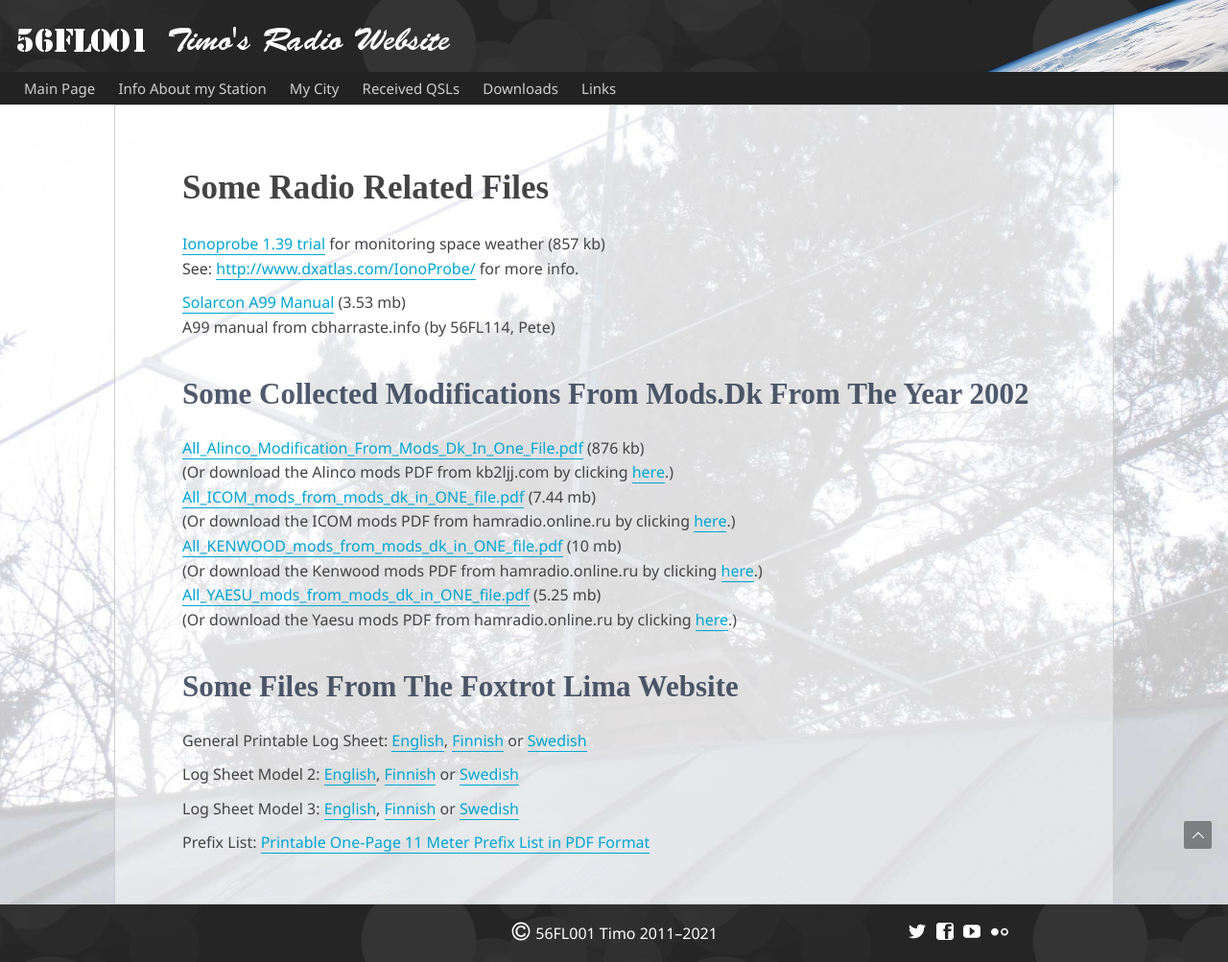
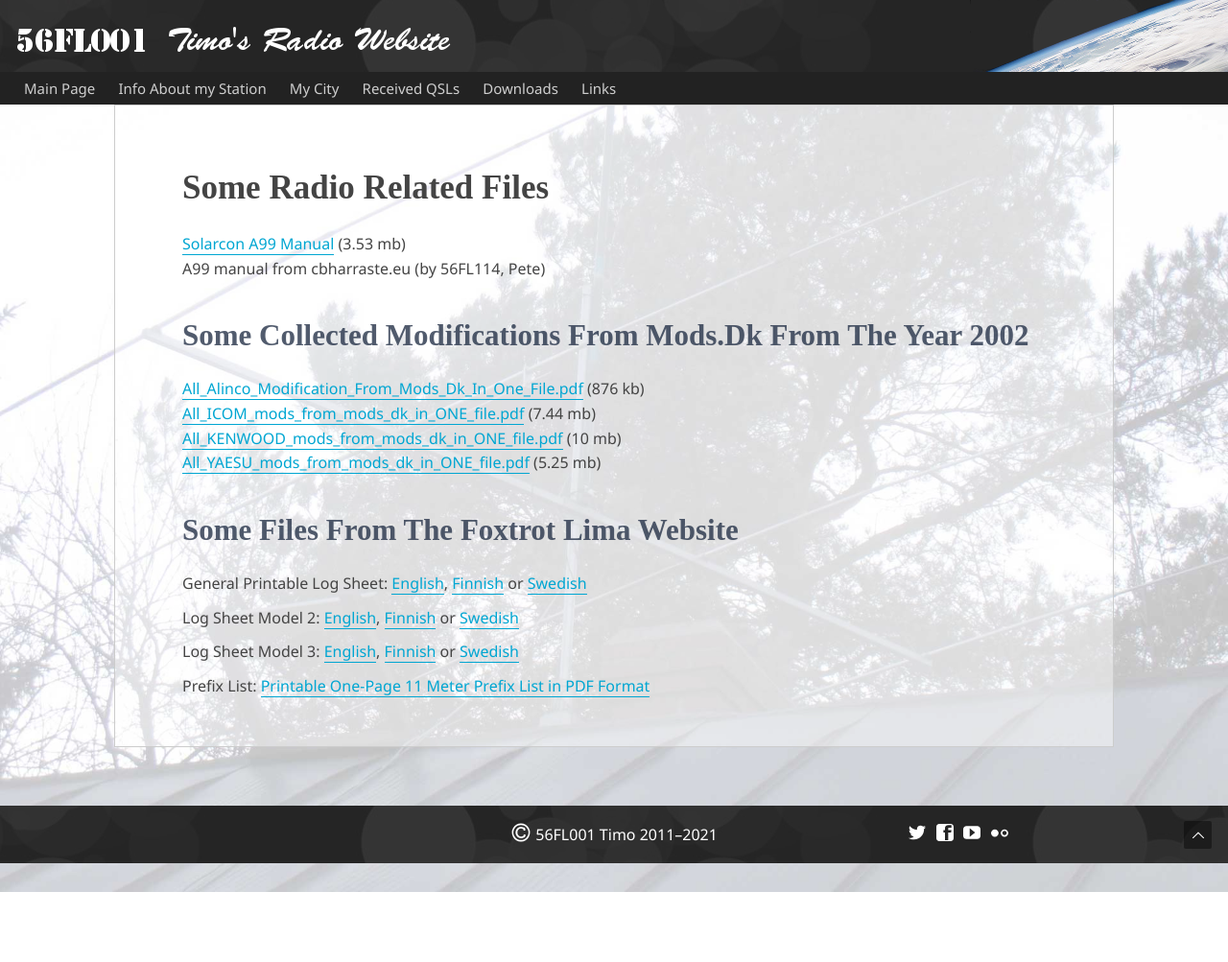
Before and after one commit to teear/56fl001.fldx.org, a Jekyll site: the page built from files.html, in a window 1280 px wide. Shown: the whole page at 96% size. Built offline with Jekyll 4.4.1, drawn with Linux system fonts in a browser that asks for light colours.

Commit message:
Fixed links on the downloads page
Removed IonoProbe download link. IonoProbe website says:
IonoProbe 1.41 has been discontinued because NOAA no longer provides
some of the data feeds that were used by IonoProbe.

Updated the link to the Solarcon A99 manual.

Removed links to files on kb2ljj.serveftp.com (the site is gone).

```diff
--- a/files.html
+++ b/files.html
@@ -6,27 +6,21 @@
 <h1>Some Radio Related Files</h1>
 
 <p>
-<a href="http://fldx.org/site/downloads/IonoProbe.zip">Ionoprobe 1.39 trial</a> for monitoring space weather (857 kb)<br>
-See: <a href="http://www.dxatlas.com/IonoProbe/" target="_blank" rel="noopener">http://www.dxatlas.com/IonoProbe/</a> for more info.
+<a href="https://tiedostot.cbharraste.eu/Solarcon-A99-manual.pdf">Solarcon A99 Manual</a> (3.53 mb)<br>
+A99 manual from cbharraste.eu (by 56FL114, Pete)<br>
 </p>
-
-<p>
-<a href="http://cbharraste.info/tiedostot/Solarcon-A99-Manual.PDF">Solarcon A99 Manual</a> (3.53 mb)<br>
-A99 manual from cbharraste.info (by 56FL114, Pete)<br>
-</p>
-
 
 <h2>Some collected modifications from mods.dk from the year 2002</h2>
 
 <p>
 <a href="downloads/All_Alinco_Modification_From_Mods_Dk_In_One_File.pdf">All_Alinco_Modification_From_Mods_Dk_In_One_File.pdf</a> (876 kb)<br>
-(Or download the Alinco mods PDF from kb2ljj.com by clicking <a href="http://kb2ljj.serveftp.com/Manuals%20Review/Modification%20Sheet/All%20Alinco%20Modification%20From%20Mods%20Dk%20In%20One%20File.pdf">here</a>.)<br>
+{% comment %}(Or download the Alinco mods PDF from kb2ljj.com by clicking <a href="http://kb2ljj.serveftp.com/Manuals%20Review/Modification%20Sheet/All%20Alinco%20Modification%20From%20Mods%20Dk%20In%20One%20File.pdf">here</a>.)<br>{% endcomment %}
 <a href="downloads/All_ICOM_mods_from_mods_dk_in_ONE_file.pdf">All_ICOM_mods_from_mods_dk_in_ONE_file.pdf</a> (7.44 mb)<br>
-(Or download the ICOM mods PDF from hamradio.online.ru by clicking <a href="http://hamradio.online.ru/ftp3/All_ICOM_mods_from_mods_dk_in_ONE_file.pdf">here</a>.)<br>
+{% comment %}(Or download the ICOM mods PDF from hamradio.online.ru by clicking <a href="http://hamradio.online.ru/ftp3/All_ICOM_mods_from_mods_dk_in_ONE_file.pdf">here</a>.)<br>{% endcomment %}
 <a href="downloads/All_KENWOOD_mods_from_mods_dk_in_ONE_file.pdf">All_KENWOOD_mods_from_mods_dk_in_ONE_file.pdf</a> (10 mb)<br>
-(Or download the Kenwood mods PDF from hamradio.online.ru by clicking <a href="http://hamradio.online.ru/ftp3/All_KENWOOD_mods_from_mods_dk_in_ONE_file.pdf">here</a>.)<br>
+{% comment %}(Or download the Kenwood mods PDF from hamradio.online.ru by clicking <a href="http://hamradio.online.ru/ftp3/All_KENWOOD_mods_from_mods_dk_in_ONE_file.pdf">here</a>.)<br>{% endcomment %}
 <a href="downloads/All_YAESU_mods_from_mods_dk_in_ONE_file.pdf">All_YAESU_mods_from_mods_dk_in_ONE_file.pdf</a> (5.25 mb)<br>
-(Or download the Yaesu mods PDF from hamradio.online.ru by clicking <a href="http://hamradio.online.ru/ftp3/All_YAESU_mods_from_mods_dk_in_ONE_file.pdf">here</a>.)<br>
+{% comment %}(Or download the Yaesu mods PDF from hamradio.online.ru by clicking <a href="http://hamradio.online.ru/ftp3/All_YAESU_mods_from_mods_dk_in_ONE_file.pdf">here</a>.)<br>{% endcomment %}
 </p>
 
 <div>
```
